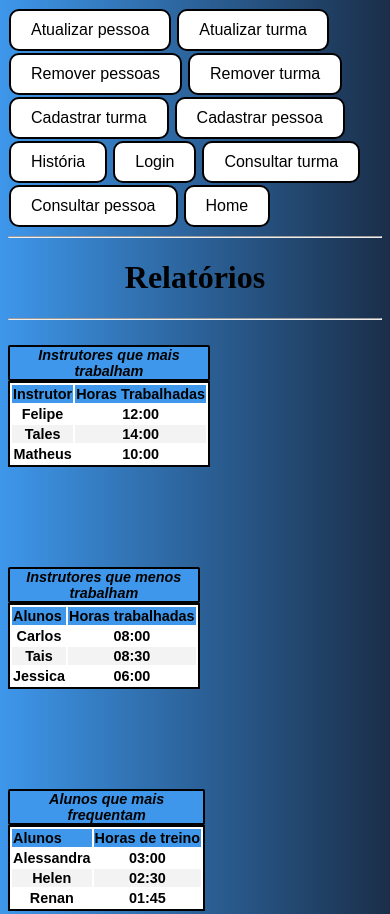
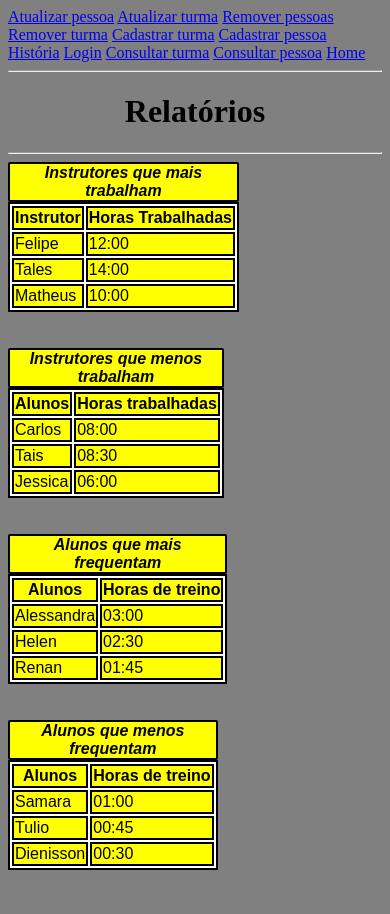
Before and after one commit to mquelucci/tp1_prog2, a plain HTML site: page relatorios.html in a window 390 px wide. Shown: the top 914 px of the page. After the commit the page ends 878 px from the top, so only its background shows below. Drawn offline with Linux system fonts and the light colour scheme.

Commit message:
Atualização de páginas
Mudança no título das páginas (de acordo com o nome dela)
Tag <meta> responsiva adicionada em todas as páginas

```diff
--- a/relatorios.html
+++ b/relatorios.html
@@ -6,81 +6,16 @@
 
 	<meta charset="UTF-8">
 	<meta name="viewport" content="width=device-width, initial-scale=1.0"><!-- Página responsiva -->
-	<title>Relatorio</title>
+	<title>RELATÓRIOS</title>
 	<style>
-		body {
-			background-image: linear-gradient(to right, rgb(62, 151, 235), rgb(26, 46, 73));
-		}
-
-		.container {
-			border-collapse: collapse;
-			margin: 25px 0;
-			font-size: 0.9em;
-			min-width: 400px;
-			overflow: hidden;
-			box-shadow: 0 0 20 px rgb(0, 0, 0.15);
-
-
-		}
-
-		.container {
-
-			color: #000000;
-			text-align: left;
-			font-weight: bold;
-
-		}
-
-		.container tbody tr {
-			text-align: center;
-
-		}
-
-		.container tbody tr:nth-of-type(even) {
-			background-color: #f3f3f3;
-
-		}
-
-		.container thead {
-			background-color: rgb(62, 151, 235);
-
-		}
-
-
-
-		a {
-			border: 2px solid black;
-			position: relative;
-			top: 50%;
-			border-radius: 10px;
-			background-color: rgb(255, 255, 255);
-			color: black;
-			font-family: arial;
-			margin: 1px 1px;
-			padding: 10px 20px;
-			text-decoration: none;
-			display: inline-block;
-			transition: .3s;
-		}
-
-		a:hover,
-		a:active {
-			background-color: rgb(62, 151, 235);
-			color: black;
-			transition: .3s;
-		}
-
-		.container {
-			display: flex;
-			gap: 100px;
-			flex-wrap: wrap;
-
-
+	tr, td, th{
+		background-color:yellow;
+		border:2px solid black;
 	}
 	</style>
 </head>
 
-<body>
+<body style="background-color:gray;">
 
 	<a href="atualizapes.html">Atualizar pessoa</a>
 	<a href="atualizatur.html">Atualizar turma</a>
@@ -99,13 +34,9 @@
 <h1 style="text-align:center">Relatórios</h1>
 
 <hr>
-	<div class="container">
-		<table style="border:2px solid black;font-family:Arial;background-color:white;">
+<table style="border:2px solid black;font-family:Arial;border:2px solid black;background-color:white">
 
-			<caption style="border:2px solid black;border-radius:2px;background-color:rgb(62, 151, 235)">
-				<b><em>Instrutores que
-						mais
-						trabalham</em></b></caption>
+<caption style="border:2px solid black;border-radius:2px;background-color:yellow;"><b><em>Instrutores que mais trabalham</em></b></caption>
 
 <thead>
 	<tr>
@@ -130,13 +61,10 @@
 </tbody>
 
 </table>
+<br><br>
+<table style="border:2px solid black;font-family:Arial;border:2px solid black;background-color:white">
 
-		<table style="border:2px solid black;font-family:Arial;background-color:white;">
-
-			<caption style="border:2px solid black;border-radius:2px;background-color:rgb(62, 151, 235)">
-				<b><em>Instrutores que
-						menos
-						trabalham</em></b></caption>
+<caption style="border:2px solid black;border-radius:2px;background-color:yellow;"><b><em>Instrutores que menos trabalham</em></b></caption>
 
 <thead>
 	<tr>
@@ -159,13 +87,12 @@
 		<td>06:00</td>
 	</tr>
 </tbody>
-		</table>
+</table><br><br>
 
-		<table style="border:2px solid black;font-family:Arial;background-color:white;">
 
-			<caption style="border:2px solid black;border-radius:2px;background-color:rgb(62, 151, 235)"><b><em>Alunos
-						que mais
-						frequentam</em></b></caption>
+<table style="border:2px solid black;font-family:Arial;border:2px solid black;background-color:white;">
+
+<caption style="border:2px solid black;border-radius:2px;background-color:yellow;"><b><em>Alunos que mais frequentam</em></b></caption>
 
 <thead>
 	<tr>
@@ -188,14 +115,12 @@
 		<td>01:45</td>
 	</tr>
 </tbody>
-		</table>
+</table><br><br>
 
 
-		<table style="border:2px solid black;font-family:Arial;background-color:white;">
+<table style="border:2px solid black;font-family:Arial;border:2px solid black;background-color:white;">
 
-			<caption style="border:2px solid black;border-radius:2px;background-color:rgb(62, 151, 235)"><b><em>Alunos
-						que menos
-						frequentam</em></b></caption>
+<caption style="border:2px solid black;border-radius:2px;background-color:yellow;"><b><em>Alunos que menos frequentam</em></b></caption>
 
 <thead>
 	<tr>
@@ -219,7 +144,5 @@
 	</tr>
 </tbody>
 </table>
-	</div>
-</body>
 
 </html>
```
Also changed, not shown: atualizapes.html (+2 -1 lines), atualizatur.html (+2 -1 lines), cadpes.html (+2 -1 lines), cadtur.html (+3 -1 lines), consultapes.html (+5 -5 lines), consultatur.html (+1 -1 lines), historia.html (+1 -1 lines), login.html (+2 -1 lines), rempes.html (+2 -1 lines), remtur.html (+2 -1 lines). Lines whose indentation alone changed are shown as unchanged.
